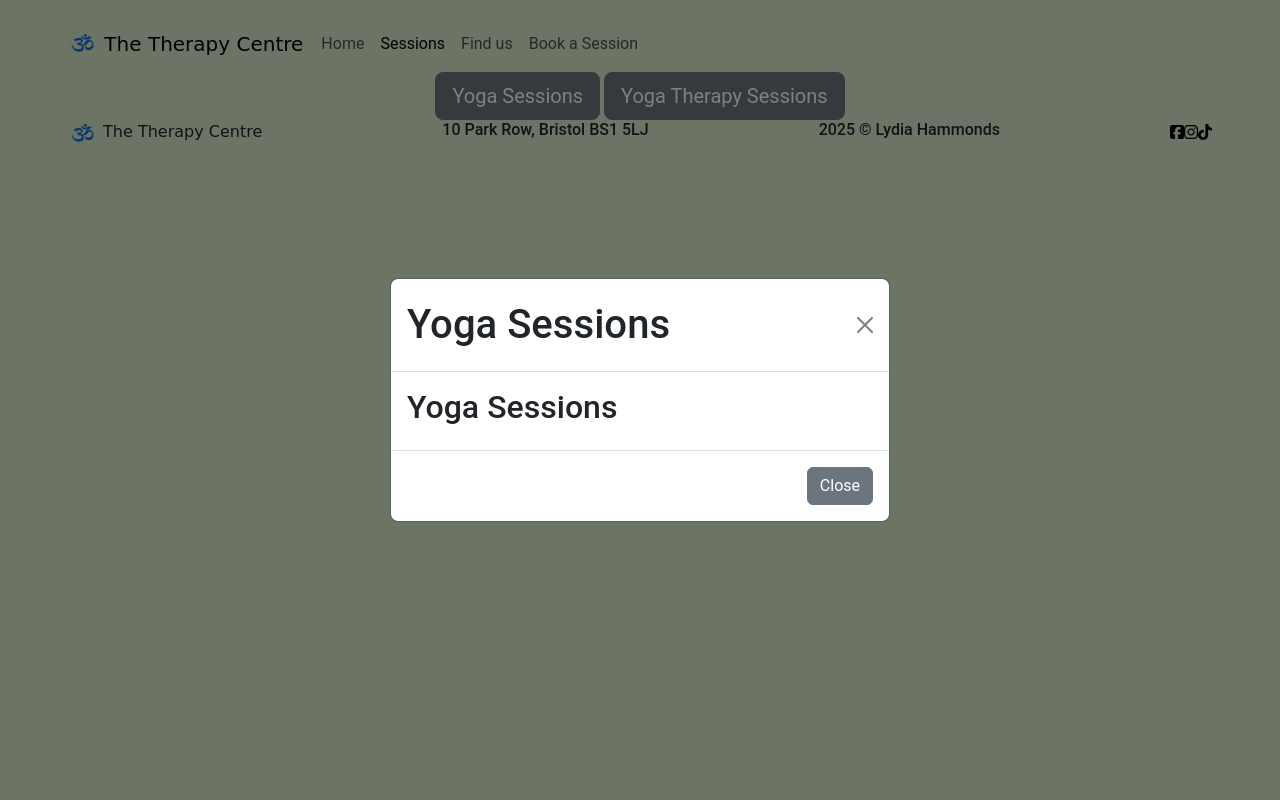
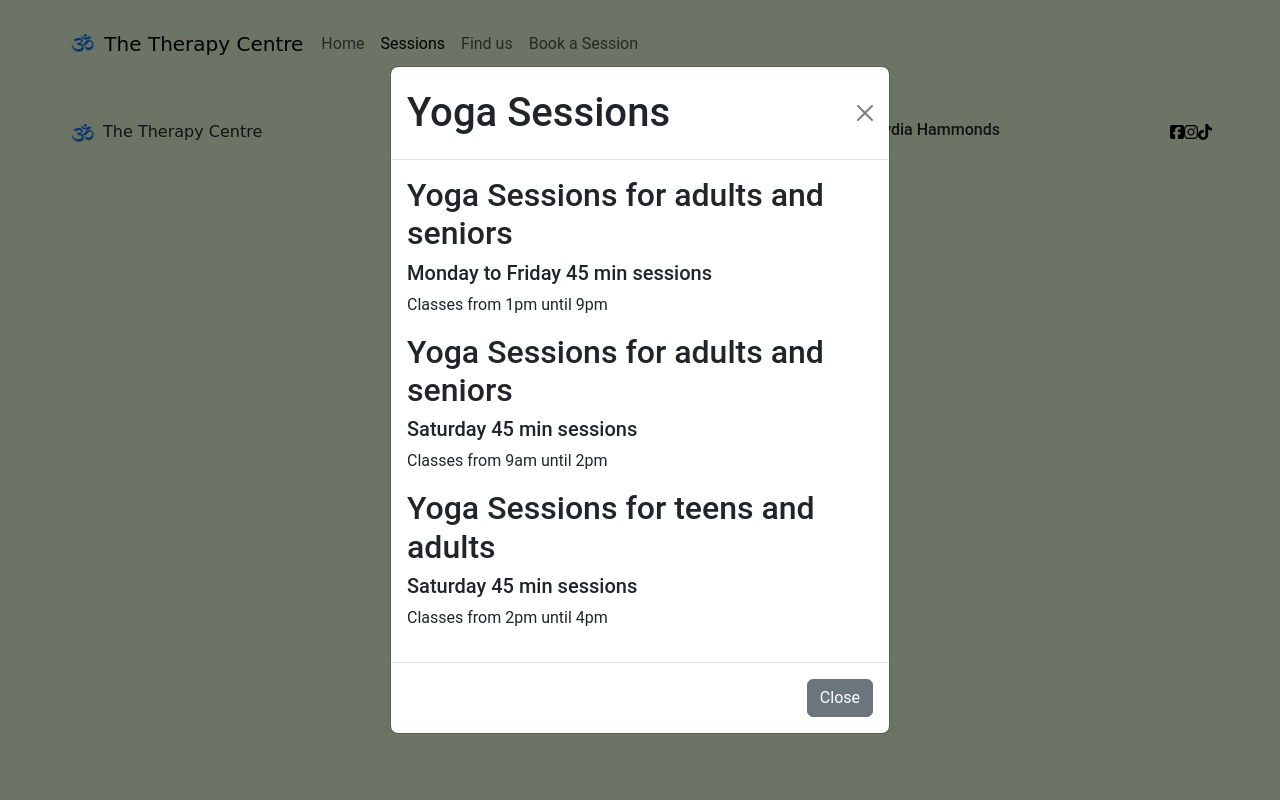
Before and after one commit to LidiaMorejudo/therapycentre, a Django app: page /sessions/ in a window 1280 px wide, after a click on "Yoga Sessions". Run offline with Django 5.2, Linux system fonts and the light colour scheme; some libraries are stand-ins or nearby versions.

Commit message:
Added infor for the yoga sessons on the sessions page

```diff
--- a/core/templates/core/sessions.html
+++ b/core/templates/core/sessions.html
@@ -23,8 +23,15 @@
                         <button type="button" class="btn-close text-center" data-bs-dismiss="modal" aria-label="Close"></button>
                     </div>
                     <div class="modal-body">
-                        <h2>Yoga Sessions</h2>
-
+                        <h2>Yoga Sessions for adults and seniors</h2>
+                        <h5>Monday to Friday 45 min sessions </h5>
+                        <p>Classes from 1pm until 9pm </p>
+                        <h2>Yoga Sessions for adults and seniors</h2>
+                        <h5>Saturday 45 min sessions </h5>
+                        <p>Classes from 9am until 2pm </p>
+                        <h2>Yoga Sessions for teens and adults</h2>
+                        <h5>Saturday 45 min sessions </h5>
+                        <p>Classes from 2pm until 4pm </p>
                     </div>
                     <div class="modal-footer">
                         <button type="button" class="btn btn-secondary text-center" data-bs-dismiss="modal">Close</button>
```
